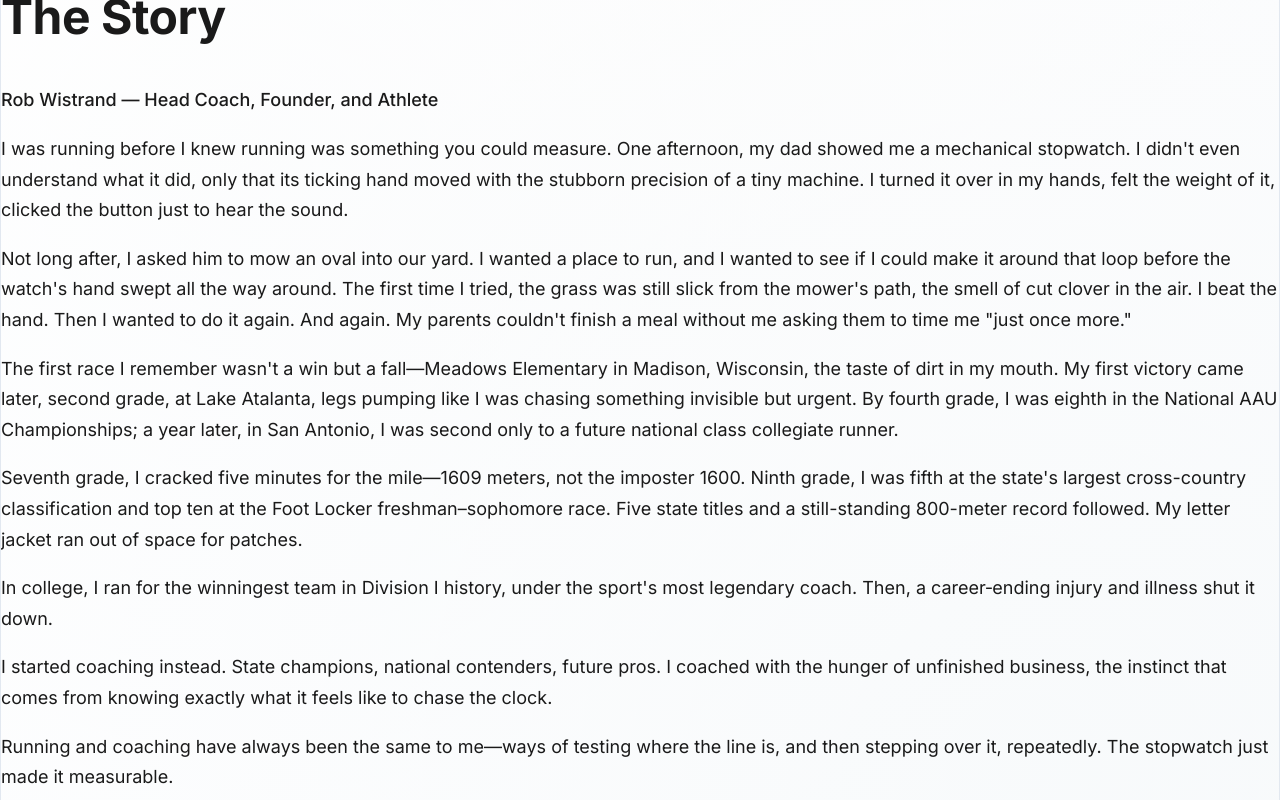
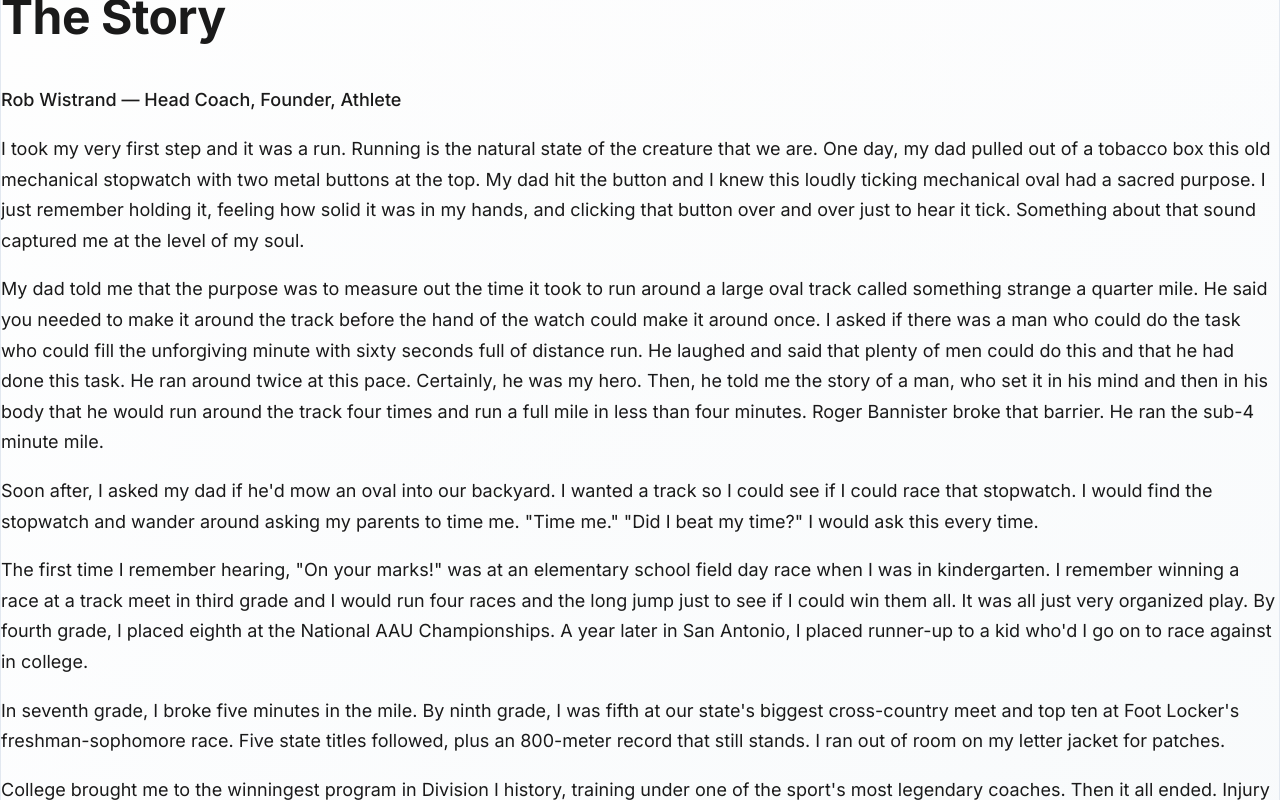
Before and after one commit to robotwist/unforgiving-minute-pace-calculator, a React (Create React App) app: page /coach in a window 1280 px wide. Shown: the part 860-1660 px from the top of the page. Built offline with nearby package versions, Linux system fonts and the light colour scheme.

Commit message:
fix: Add missing commas in CoachBio array, use template literals for quotes

```diff
--- a/src/components/coach/CoachBio.jsx
+++ b/src/components/coach/CoachBio.jsx
@@ -10,14 +10,15 @@ import PropTypes from 'prop-types';
  */
 const CoachBio = ({ colors }) => {
   const bioParagraphs = [
-    "Rob Wistrand — Head Coach, Founder, and Athlete",
-    "I was running before I knew running was something you could measure. One afternoon, my dad showed me a mechanical stopwatch. I didn't even understand what it did, only that its ticking hand moved with the stubborn precision of a tiny machine. I turned it over in my hands, felt the weight of it, clicked the button just to hear the sound.",
-    "Not long after, I asked him to mow an oval into our yard. I wanted a place to run, and I wanted to see if I could make it around that loop before the watch's hand swept all the way around. The first time I tried, the grass was still slick from the mower's path, the smell of cut clover in the air. I beat the hand. Then I wanted to do it again. And again. My parents couldn't finish a meal without me asking them to time me \"just once more.\"",
-    "The first race I remember wasn't a win but a fall—Meadows Elementary in Madison, Wisconsin, the taste of dirt in my mouth. My first victory came later, second grade, at Lake Atalanta, legs pumping like I was chasing something invisible but urgent. By fourth grade, I was eighth in the National AAU Championships; a year later, in San Antonio, I was second only to a future national class collegiate runner.",
-    "Seventh grade, I cracked five minutes for the mile—1609 meters, not the imposter 1600. Ninth grade, I was fifth at the state's largest cross-country classification and top ten at the Foot Locker freshman–sophomore race. Five state titles and a still-standing 800-meter record followed. My letter jacket ran out of space for patches.",
-    "In college, I ran for the winningest team in Division I history, under the sport's most legendary coach. Then, a career‑ending injury and illness shut it down.",
-    "I started coaching instead. State champions, national contenders, future pros. I coached with the hunger of unfinished business, the instinct that comes from knowing exactly what it feels like to chase the clock.",
-    "Running and coaching have always been the same to me—ways of testing where the line is, and then stepping over it, repeatedly. The stopwatch just made it measurable."
+    "Rob Wistrand — Head Coach, Founder, Athlete",
+    `I took my very first step and it was a run. Running is the natural state of the creature that we are. One day, my dad pulled out of a tobacco box this old mechanical stopwatch with two metal buttons at the top. My dad hit the button and I knew this loudly ticking mechanical oval had a sacred purpose. I just remember holding it, feeling how solid it was in my hands, and clicking that button over and over just to hear it tick. Something about that sound captured me at the level of my soul.`,
+    `My dad told me that the purpose was to measure out the time it took to run around a large oval track called something strange a quarter mile. He said you needed to make it around the track before the hand of the watch could make it around once. I asked if there was a man who could do the task who could fill the unforgiving minute with sixty seconds full of distance run. He laughed and said that plenty of men could do this and that he had done this task. He ran around twice at this pace. Certainly, he was my hero. Then, he told me the story of a man, who set it in his mind and then in his body that he would run around the track four times and run a full mile in less than four minutes. Roger Bannister broke that barrier. He ran the sub-4 minute mile.`,
+    `Soon after, I asked my dad if he'd mow an oval into our backyard. I wanted a track so I could see if I could race that stopwatch. I would find the stopwatch and wander around asking my parents to time me. "Time me." "Did I beat my time?" I would ask this every time.`,
+    `The first time I remember hearing, "On your marks!" was at an elementary school field day race when I was in kindergarten. I remember winning a race at a track meet in third grade and I would run four races and the long jump just to see if I could win them all. It was all just very organized play. By fourth grade, I placed eighth at the National AAU Championships. A year later in San Antonio, I placed runner-up to a kid who'd I go on to race against in college.`,
+    "In seventh grade, I broke five minutes in the mile. By ninth grade, I was fifth at our state's biggest cross-country meet and top ten at Foot Locker's freshman-sophomore race. Five state titles followed, plus an 800-meter record that still stands. I ran out of room on my letter jacket for patches.",
+    "College brought me to the winningest program in Division I history, training under one of the sport's most legendary coaches. Then it all ended. Injury and illness made that decision for me.",
+    "So, I became a coach. State champions, national contenders, athletes who went on to run professionally. I coach with the same wonder and drive that I had initially. I can see the path to get people where they want to go. That is my talent. I can see the path. I can take it. I can tell you how to take the path.",
+    "For me, running is all about that feeling where you get lost completely in the activity. Running is where you get to make peace with yourself and with God. Running is where you grow a soul. The watch just gives it a beautiful, unrelenting rhythm. It is the sound of you becoming yourself."
   ];
 
   return (
```
